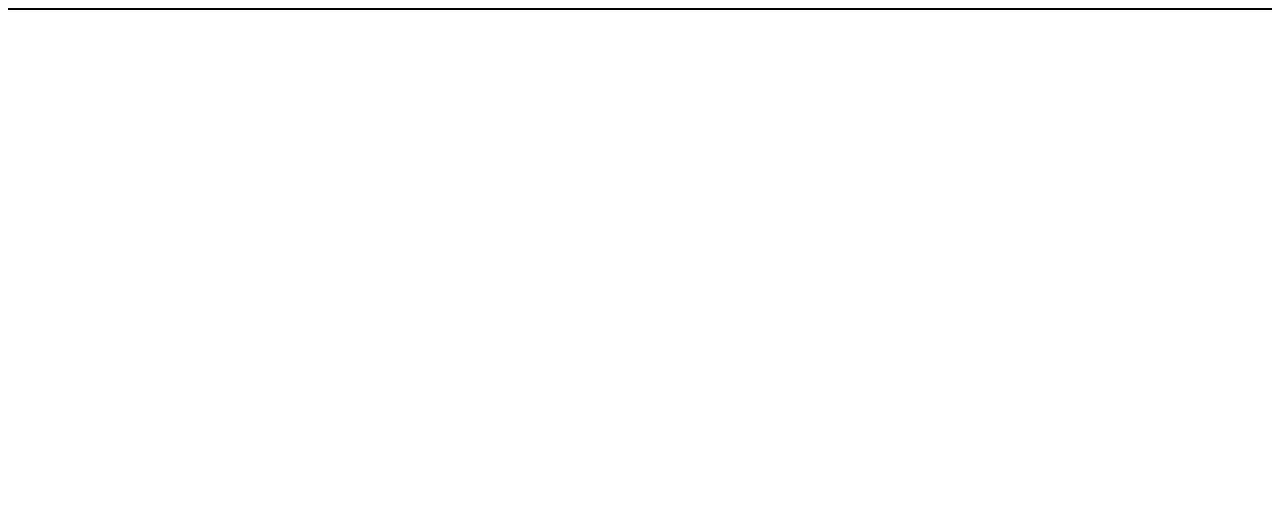
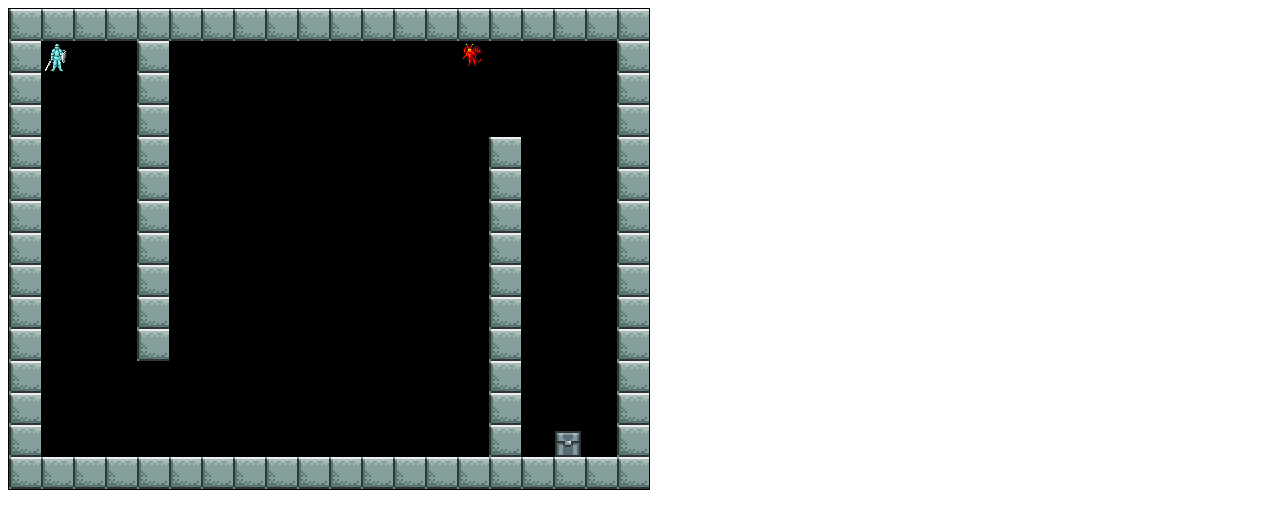
Before and after one commit to bennycode/tiled-based-game-with-crafty, a plain HTML site: page public_html/index.html in a window 1280 px wide. Drawn offline with Linux system fonts and the light colour scheme.

Commit message:
Implemented difficault enemy.

```diff
--- a/public_html/index.html
+++ b/public_html/index.html
@@ -21,7 +21,7 @@
     <script>
       $(window).load(function() {
 
-        $.getJSON("maps/level-3.json", function(data) {
+        $.getJSON("maps/map.json", function(data) {
           initGame(data);
         });
 
--- a/public_html/js/game.js
+++ b/public_html/js/game.js
@@ -5,8 +5,6 @@ function initGame(map) {
   Crafty.e("2D, DOM, TiledMapBuilder")
           .setMapDataSource(map)
           .createWorld(function(tiledMap) {
-
-
             // Init chests
             var chests = tiledMap.getEntitiesInLayer('chests');
             for (var i = 0; i < chests.length; i++) {
@@ -21,8 +19,9 @@ function initGame(map) {
           });
 
   // column, row (0-index-based)
-  Crafty.sprite(32, "images/monsters.png", {
-    hero1: [5, 3]
+  Crafty.sprite(32, "images/characters.png", {
+    Player: [5, 3],
+    Monster: [5, 2]
   });
 
   var playerConfig = {
@@ -32,12 +31,37 @@ function initGame(map) {
     h: 32
   };
 
+  var monsterConfig = {
+    x: 448,
+    y: 32,
+    w: 32,
+    h: 32
+  };
+
+  var monster = Crafty.e();
+  monster.addComponent("2D, Canvas, Monster, Collision");
+  monster.attr(monsterConfig);
+  monster.onHit("Player", function(hit) {
+    player.x = playerConfig.x;
+    player.y = playerConfig.y;
+  });
+  window.setInterval(function() {
+    if (monster.y < 64) {
+      monster.move("s", 32);
+    } else {
+      monster.move("n", 32);
+    }
+  }, 1000);
+
   var player = Crafty.e();
-  player.addComponent("2D, Canvas, hero1, Fourway, Collision");
-  // http://craftyjs.com/api/Collision.html
+  player.addComponent("2D, Canvas, Player, Fourway, Collision");
   player.attr(playerConfig).fourway(4).bind('Moved', function(from) {
     if (this.hit('Stone')) {
       this.attr({x: from.x, y: from.y});
+    }
+
+    if (this.hit('Monster')) {
+      this.attr({x: playerConfig.x, y: playerConfig.y});
     }
 
     if (this.hit('Chest')) {
--- /dev/null
+++ b/public_html/maps/map.json
@@ -0,0 +1,48 @@
+{"height": 15,
+  "layers": [
+    {
+      "data": [22, 22, 22, 22, 22, 22, 22, 22, 22, 22, 22, 22, 22, 22, 22, 22, 22, 22, 22, 22, 22, 0, 0, 0, 22, 0, 0, 0, 0, 0, 0, 0, 0, 0, 0, 0, 0, 0, 0, 22, 22, 0, 0, 0, 22, 0, 0, 0, 0, 0, 0, 0, 0, 0, 0, 0, 0, 0, 0, 22, 22, 0, 0, 0, 22, 0, 0, 0, 0, 0, 0, 0, 0, 0, 0, 0, 0, 0, 0, 22, 22, 0, 0, 0, 22, 0, 0, 0, 0, 0, 0, 0, 0, 0, 0, 22, 0, 0, 0, 22, 22, 0, 0, 0, 22, 0, 0, 0, 0, 0, 0, 0, 0, 0, 0, 22, 0, 0, 0, 22, 22, 0, 0, 0, 22, 0, 0, 0, 0, 0, 0, 0, 0, 0, 0, 22, 0, 0, 0, 22, 22, 0, 0, 0, 22, 0, 0, 0, 0, 0, 0, 0, 0, 0, 0, 22, 0, 0, 0, 22, 22, 0, 0, 0, 22, 0, 0, 0, 0, 0, 0, 0, 0, 0, 0, 22, 0, 0, 0, 22, 22, 0, 0, 0, 22, 0, 0, 0, 0, 0, 0, 0, 0, 0, 0, 22, 0, 0, 0, 22, 22, 0, 0, 0, 22, 0, 0, 0, 0, 0, 0, 0, 0, 0, 0, 22, 0, 0, 0, 22, 22, 0, 0, 0, 0, 0, 0, 0, 0, 0, 0, 0, 0, 0, 0, 22, 0, 0, 0, 22, 22, 0, 0, 0, 0, 0, 0, 0, 0, 0, 0, 0, 0, 0, 0, 22, 0, 0, 0, 22, 22, 0, 0, 0, 0, 0, 0, 0, 0, 0, 0, 0, 0, 0, 0, 22, 0, 0, 0, 22, 22, 22, 22, 22, 22, 22, 22, 22, 22, 22, 22, 22, 22, 22, 22, 22, 22, 22, 22, 22],
+      "height": 15,
+      "name": "stones",
+      "opacity": 1,
+      "type": "tilelayer",
+      "visible": true,
+      "width": 20,
+      "x": 0,
+      "y": 0
+    },
+    {
+      "data": [0, 0, 0, 0, 0, 0, 0, 0, 0, 0, 0, 0, 0, 0, 0, 0, 0, 0, 0, 0, 0, 0, 0, 0, 0, 0, 0, 0, 0, 0, 0, 0, 0, 0, 0, 0, 0, 0, 0, 0, 0, 0, 0, 0, 0, 0, 0, 0, 0, 0, 0, 0, 0, 0, 0, 0, 0, 0, 0, 0, 0, 0, 0, 0, 0, 0, 0, 0, 0, 0, 0, 0, 0, 0, 0, 0, 0, 0, 0, 0, 0, 0, 0, 0, 0, 0, 0, 0, 0, 0, 0, 0, 0, 0, 0, 0, 0, 0, 0, 0, 0, 0, 0, 0, 0, 0, 0, 0, 0, 0, 0, 0, 0, 0, 0, 0, 0, 0, 0, 0, 0, 0, 0, 0, 0, 0, 0, 0, 0, 0, 0, 0, 0, 0, 0, 0, 0, 0, 0, 0, 0, 0, 0, 0, 0, 0, 0, 0, 0, 0, 0, 0, 0, 0, 0, 0, 0, 0, 0, 0, 0, 0, 0, 0, 0, 0, 0, 0, 0, 0, 0, 0, 0, 0, 0, 0, 0, 0, 0, 0, 0, 0, 0, 0, 0, 0, 0, 0, 0, 0, 0, 0, 0, 0, 0, 0, 0, 0, 0, 0, 0, 0, 0, 0, 0, 0, 0, 0, 0, 0, 0, 0, 0, 0, 0, 0, 0, 0, 0, 0, 0, 0, 0, 0, 0, 0, 0, 0, 0, 0, 0, 0, 0, 0, 0, 0, 0, 0, 0, 0, 0, 0, 0, 0, 0, 0, 0, 0, 0, 0, 0, 0, 0, 0, 0, 0, 0, 0, 0, 0, 0, 0, 0, 0, 0, 0, 0, 0, 0, 0, 0, 0, 0, 0, 0, 0, 0, 34, 0, 0, 0, 0, 0, 0, 0, 0, 0, 0, 0, 0, 0, 0, 0, 0, 0, 0, 0, 0, 0, 0],
+      "height": 15,
+      "name": "chests",
+      "opacity": 1,
+      "type": "tilelayer",
+      "visible": true,
+      "width": 20,
+      "x": 0,
+      "y": 0
+    }],
+  "orientation": "orthogonal",
+  "properties":
+          {
+          },
+  "tileheight": 32,
+  "tilesets": [
+    {
+      "firstgid": 1,
+      "image": "images/map.png",
+      "imageheight": 160,
+      "imagewidth": 256,
+      "margin": 0,
+      "name": "tileset",
+      "properties":
+              {
+              },
+      "spacing": 0,
+      "tileheight": 32,
+      "tilewidth": 32
+    }],
+  "tilewidth": 32,
+  "version": 1,
+  "width": 20
+}
```
Also changed, not shown: public_html/images/map.png (added), 2 other files.
